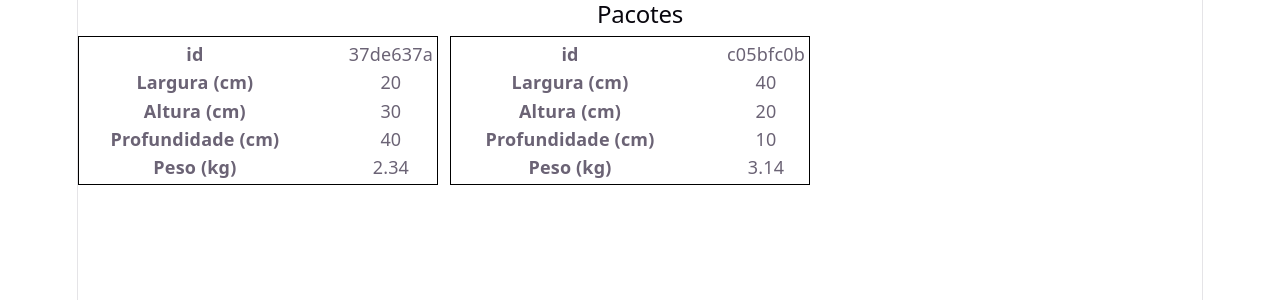
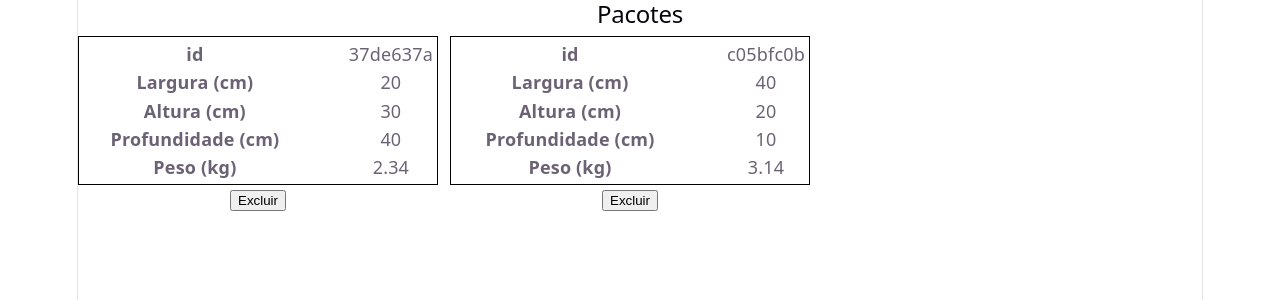
Before and after one commit to ufjf-dcc207/ufjf-dcc207-2026-3-a-atv08-igorknop, a React (Vite) app: page / in a window 1280 px wide. Shown: the top 300 px of the page. Built offline with nearby package versions, Linux system fonts and the light colour scheme.

Commit message:
adiciona excluir pacote

```diff
--- a/src/App.tsx
+++ b/src/App.tsx
@@ -23,11 +23,26 @@
 function App() {
   const [pacotes, setPacotes] = useState(data);
 
+  function excluirPacote(pacote) {
+    const novoPacotes = [];
+    for (let i = 0; i < pacotes.length; i++) {
+      if (pacotes[i] !== pacote) {
+        novoPacotes.push(pacotes[i]);
+      }
+    }
+    // const novoPacotes = pacotes.filter(p=>p!==pacote);
+    setPacotes(novoPacotes);
+  }
+
   return (
     <section>
       <h2>Pacotes</h2>
       <div className='pacotes'>
-        {pacotes.map(p => <Pacote pacote={p} key={p.id} />)}
+        {pacotes.map(p => (
+          <div key={p.id}>
+            <Pacote pacote={p} />
+            <button onClick={() => excluirPacote(p)}>Excluir</button>
+          </div>))}
       </div>
     </section>
   )
```
